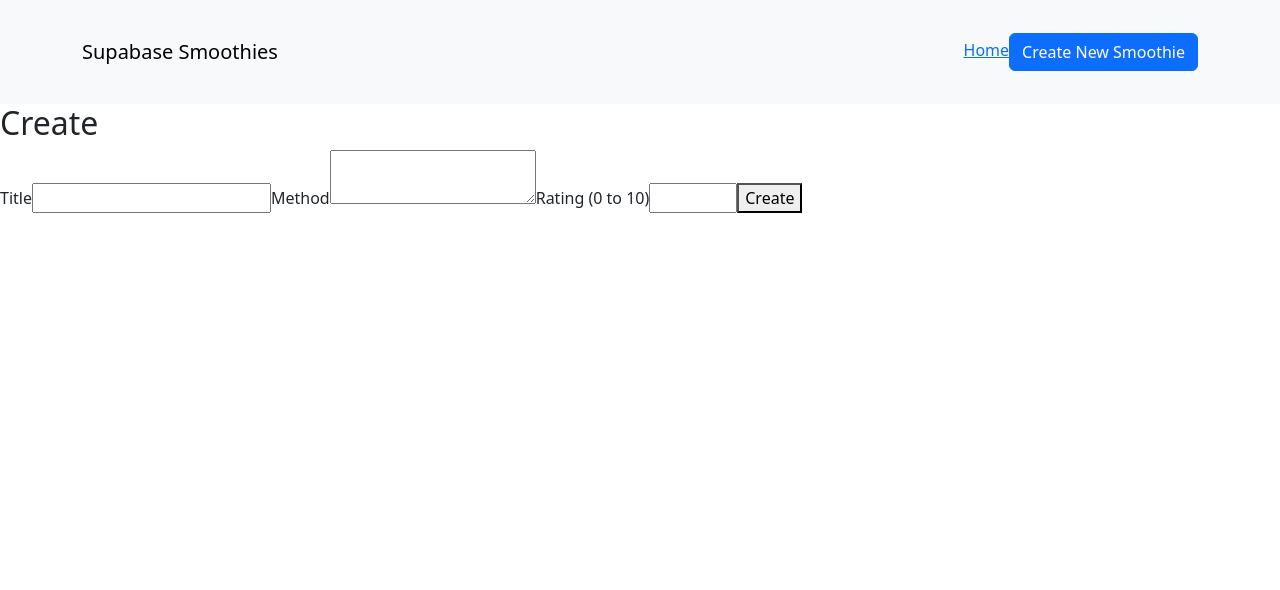
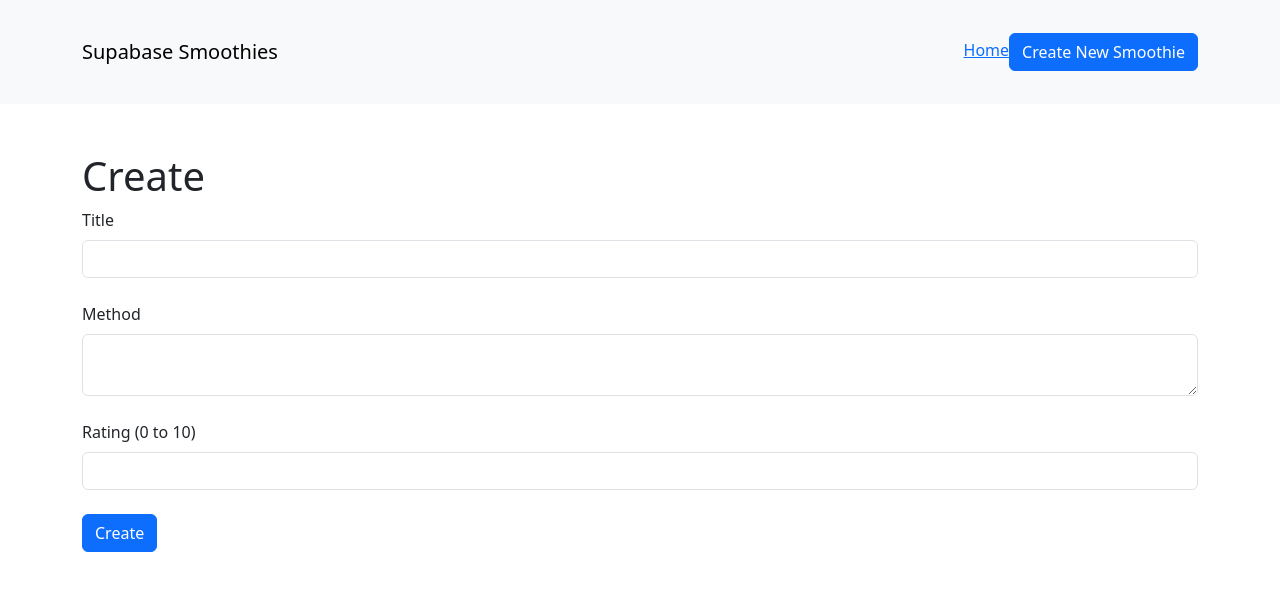
Before and after one commit to ashkan-ahmadi/followers-count-react, a React (Create React App) app: page /create in a window 1280 px wide. Shown: the top 590 px of the page. Built offline with nearby package versions, Linux system fonts and the light colour scheme.

Commit message:
Update Create page to use Bootstrap classes

```diff
--- a/src/pages/Create.js
+++ b/src/pages/Create.js
@@ -11,7 +11,7 @@ const Create = () => {
   const [title, setTitle] = useState('')
   const [method, setMethod] = useState('')
   const [rating, setRating] = useState('')
-  const [formError, setFormError] = useState(null)
+  // const [formError, setFormError] = useState(null)
 
   async function handleSubmit(e) {
     try {
@@ -20,7 +20,7 @@ const Create = () => {
       setIsLoading(true)
       if (!title || !method || !rating) {
         showErrorToast('You must fill in all required fields.')
-        setFormError('Fill in all fields')
+        // setFormError('Fill in all fields')
         return
       }
 
@@ -48,8 +48,6 @@ const Create = () => {
         return
       }
 
-      console.log(data)
-
       // const { id } = data || {}
 
       showSuccessToast('Created successfully')
@@ -57,7 +55,7 @@ const Create = () => {
       navigate('/')
     } catch (error) {
       showErrorToast('There was an error. Please try again.')
-      setFormError('There was an error with updating. Please try again.')
+      // setFormError('There was an error with updating. Please try again.')
       console.error(error)
     } finally {
       setIsLoading(false)
@@ -65,14 +63,17 @@ const Create = () => {
   }
 
   return (
-    <div className="page create">
-      <h2>Create</h2>
+    <main className="container py-5">
+      <h1>Create</h1>
 
-      <form onSubmit={handleSubmit}>
-        {formError && !isLoading && <p className="alert alert-danger">{formError}</p>}
-        <label htmlFor="title">Title</label>
+      <form onSubmit={handleSubmit} className="row g-4">
+        <div className="col-12">
+          <label htmlFor="title" className="form-label">
+            Title
+          </label>
           <input
             type="text"
+            className="form-control"
             id="title"
             name="title"
             value={title}
@@ -82,15 +83,27 @@ const Create = () => {
             }}
             disabled={isLoading}
           />
-        <label htmlFor="method">Method</label>
-        <textarea name="method" id="method" value={method} onChange={e => setMethod(e.target.value)} disabled={isLoading}></textarea>
+        </div>
 
-        <label htmlFor="rating">Rating (0 to 10)</label>
-        <input type="number" id="rating" name="rating" min="0" max="10" step="1" value={rating} onChange={e => setRating(e.target.value)} disabled={isLoading} />
-
-        <button disabled={isLoading}>Create</button>
+        <div className="col-12">
+          <label htmlFor="method" className="form-label">
+            Method
+          </label>
+          <textarea className="form-control" name="method" id="method" value={method} onChange={e => setMethod(e.target.value)} disabled={isLoading}></textarea>
+        </div>
+        <div className="col-12">
+          <label htmlFor="rating" className="form-label">
+            Rating (0 to 10)
+          </label>
+          <input type="text" inputMode="numeric" className="form-control" id="rating" name="rating" min="0" max="10" step="1" value={rating} onChange={e => setRating(e.target.value)} disabled={isLoading} />
+        </div>
+        <div className="col-12">
+          <button disabled={isLoading} className="btn btn-primary">
+            Create
+          </button>
+        </div>
       </form>
-    </div>
+    </main>
   )
 }
 
```
Lines whose indentation alone changed are shown as unchanged.
